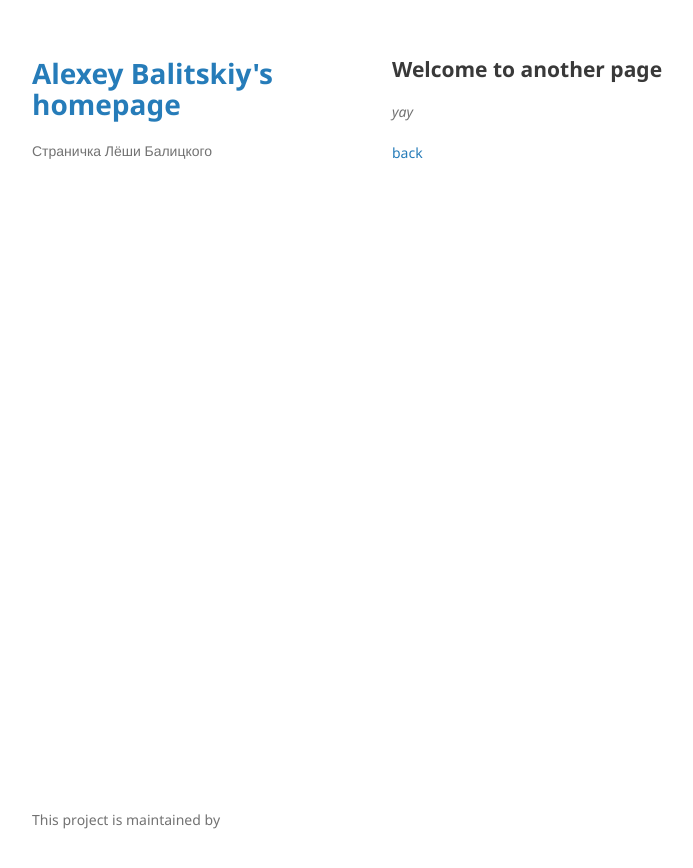
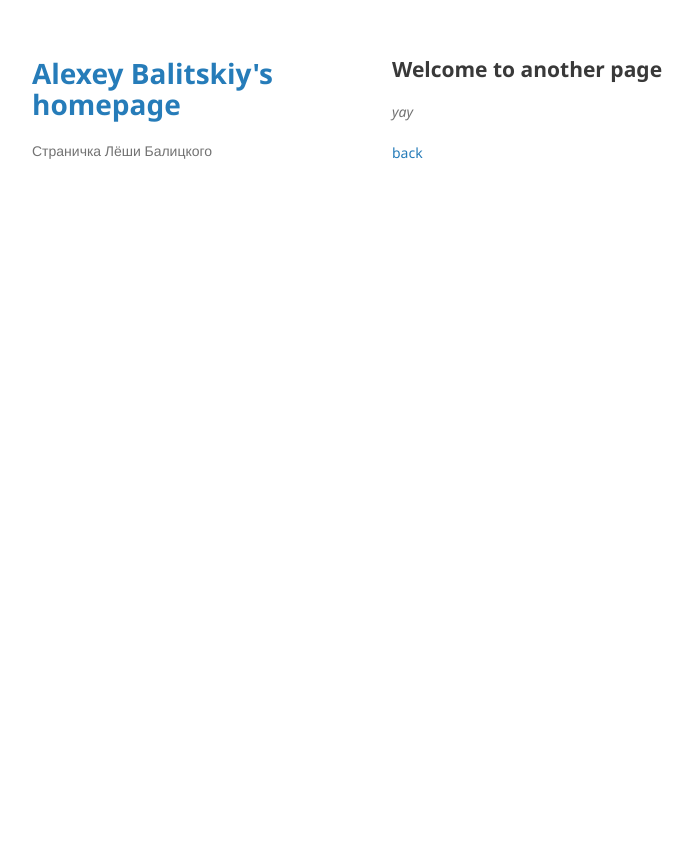
Before and after one commit to a-balitskiy/a-balitskiy.github.io, a Jekyll site: the page built from another-page.md, in a window 1280 px wide. Shown: the top 868 px of the page, without its empty margins (178-871 px from the left). Built offline with Jekyll 4.4.1, drawn with Linux system fonts in a browser that asks for light colours; part of the change alters nothing that is shown.

Commit message:
Update _config.yml

```diff
--- a/_config.yml
+++ b/_config.yml
@@ -31,8 +31,6 @@ url: "https://balit.ski" # the base hostname & protocol for your site, e.g. http
 # Build settings
 markdown: kramdown
 theme: minima
-github:
-  is_project_page: true
 #plugins:
 #  - jekyll-feed
 
```
